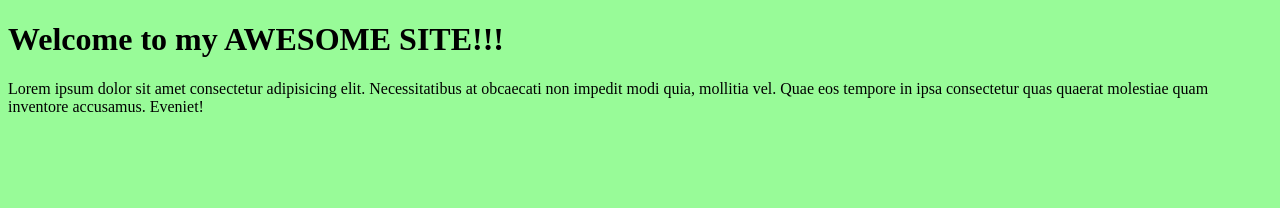
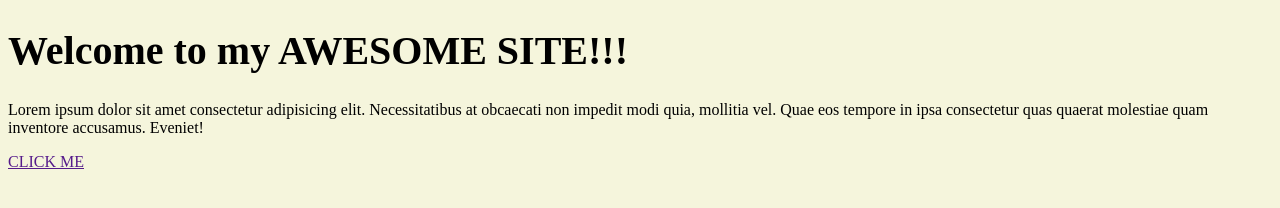
Before and after one commit to EstherEdell/refactored-waddle, a plain HTML site: page index.html in a window 1280 px wide. Drawn offline with Linux system fonts and the light colour scheme.

Commit message:
added a link and some general styling :tophat:

```diff
--- a/index.html
+++ b/index.html
@@ -10,5 +10,6 @@
 <body>
     <h1>Welcome to my AWESOME SITE!!!</h1>
     <p>Lorem ipsum dolor sit amet consectetur adipisicing elit. Necessitatibus at obcaecati non impedit modi quia, mollitia vel. Quae eos tempore in ipsa consectetur quas quaerat molestiae quam inventore accusamus. Eveniet!</p>
+    <a href="">CLICK ME</a>
 </body>
 </html>
--- a/style.css
+++ b/style.css
@@ -1,3 +1,7 @@
 body {
-    background: palegreen;
+    background: beige;
 }
+
+h1 {
+    font-size: 40px;
+}
```
